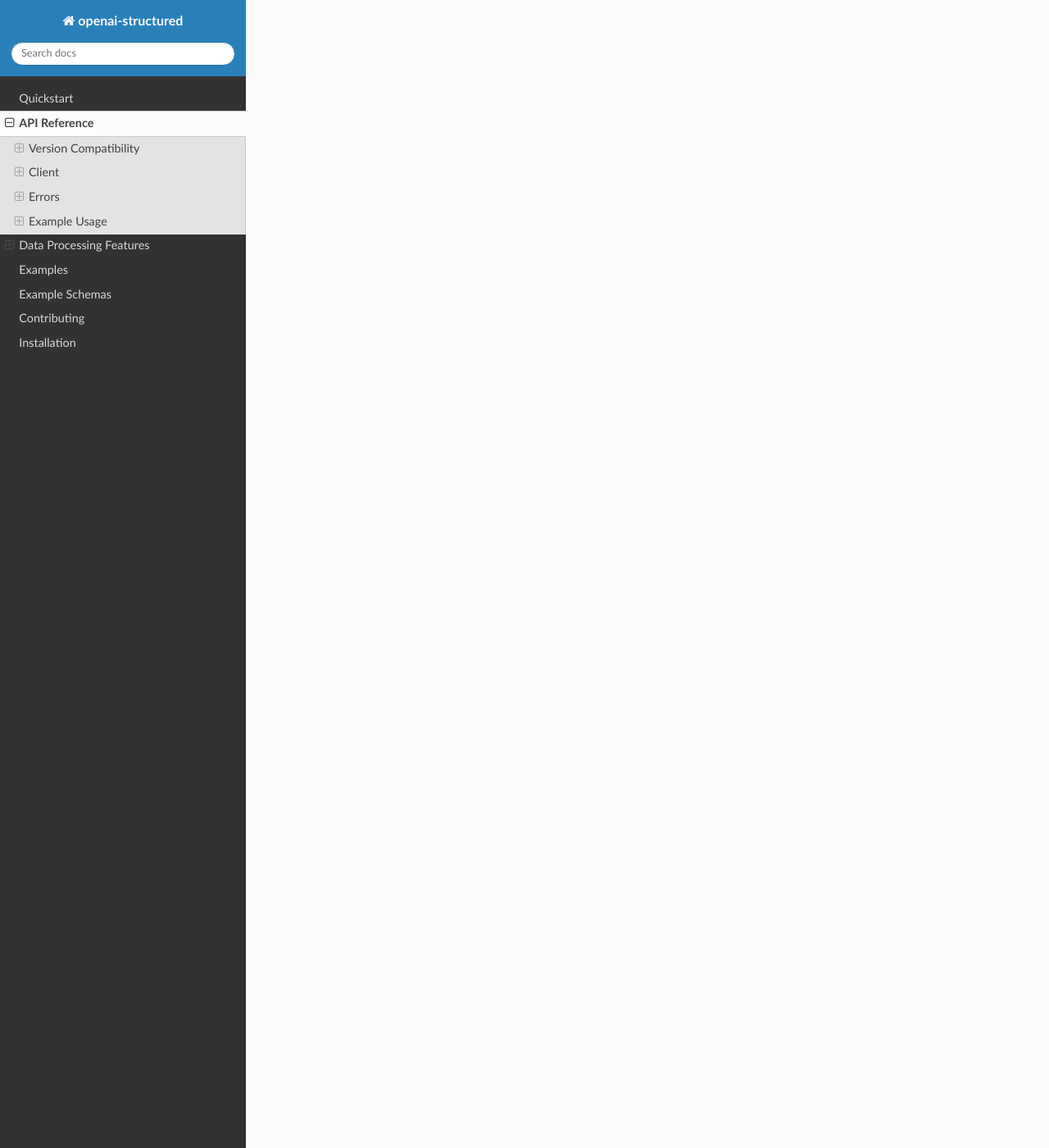
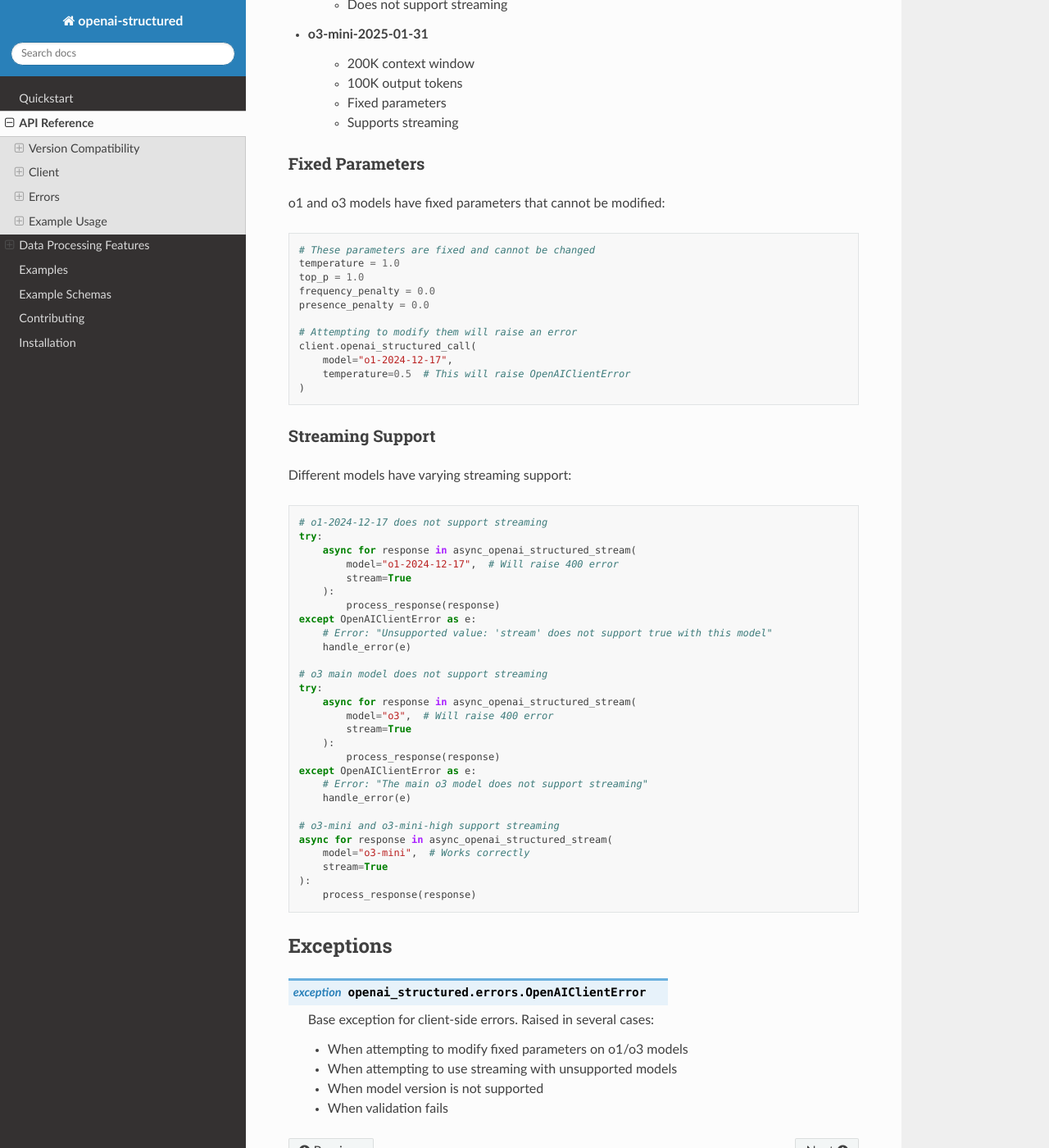
Before and after one commit to yaniv-golan/openai-structured, a Sphinx documentation site: the page built from docs/source/api.rst, in a window 1280 px wide and 1400 px high, scrolled down 20171 px. Shown: the whole window at 82% size. Built offline with Sphinx 7.4.7 and the Read the Docs theme 3.1.0, drawn with Linux system fonts in a browser that asks for light colours; some of the changed text lies outside the part shown.

Commit message:
docs+feat: Update model streaming support documentation and validation
- Add explicit streaming support information for all models
- Add validation to prevent streaming with unsupported models:
  - o1-2024-12-17: Block streaming with detailed error message
  - o3 main model: Block streaming, suggest o3-mini alternatives
- Update tests to verify streaming support validation
- Add comprehensive streaming support documentation in README, API docs, and quickstart
- Update example code to use specific model versions
- Improve fixed parameters documentation and error messages

```diff
--- a/docs/source/api.rst
+++ b/docs/source/api.rst
@@ -1009,10 +1009,108 @@ For async code, use pytest-asyncio and test both successful and error cases:
         try:
             result = await async_openai_structured_call(
                 client=client,
-                model="o1",
+                model="o1-2024-12-17",
                 temperature=0.5,  # This will raise an error
                 output_schema=MySchema,
                 user_prompt="..."
             )
         except OpenAIClientError as e:
             print(f"Error: {e}")  # "o1 models have fixed parameters that cannot be modified"
+
+Model Support
+------------
+
+The library supports the following OpenAI models with structured output:
+
+Production Models
+~~~~~~~~~~~~~~~
+
+- **gpt-4o-2024-08-06**
+    - Full JSON schema support
+    - 128K context window
+    - 16K output tokens
+    - Supports streaming
+
+- **gpt-4o-mini-2024-07-18**
+    - 128K context window
+    - 16K output tokens
+    - Supports streaming
+
+- **o1-2024-12-17**
+    - 200K context window
+    - 100K output tokens
+    - Fixed parameters
+    - Does not support streaming
+
+- **o3-mini-2025-01-31**
+    - 200K context window
+    - 100K output tokens
+    - Fixed parameters
+    - Supports streaming
+
+Fixed Parameters
+~~~~~~~~~~~~~~
+
+o1 and o3 models have fixed parameters that cannot be modified:
+
+.. code-block:: python
+
+    # These parameters are fixed and cannot be changed
+    temperature = 1.0
+    top_p = 1.0
+    frequency_penalty = 0.0
+    presence_penalty = 0.0
+
+    # Attempting to modify them will raise an error
+    client.openai_structured_call(
+        model="o1-2024-12-17",
+        temperature=0.5  # This will raise OpenAIClientError
+    )
+
+Streaming Support
+~~~~~~~~~~~~~~
+
+Different models have varying streaming support:
+
+.. code-block:: python
+
+    # o1-2024-12-17 does not support streaming
+    try:
+        async for response in async_openai_structured_stream(
+            model="o1-2024-12-17",  # Will raise 400 error
+            stream=True
+        ):
+            process_response(response)
+    except OpenAIClientError as e:
+        # Error: "Unsupported value: 'stream' does not support true with this model"
+        handle_error(e)
+
+    # o3 main model does not support streaming
+    try:
+        async for response in async_openai_structured_stream(
+            model="o3",  # Will raise 400 error
+            stream=True
+        ):
+            process_response(response)
+    except OpenAIClientError as e:
+        # Error: "The main o3 model does not support streaming"
+        handle_error(e)
+
+    # o3-mini and o3-mini-high support streaming
+    async for response in async_openai_structured_stream(
+        model="o3-mini",  # Works correctly
+        stream=True
+    ):
+        process_response(response)
+
+Exceptions
+---------
+
+.. py:exception:: OpenAIClientError
+
+   Base exception for client-side errors. Raised in several cases:
+
+   - When attempting to modify fixed parameters on o1/o3 models
+   - When attempting to use streaming with unsupported models
+   - When model version is not supported
+   - When validation fails
```
Also changed, not shown: README.md (+27 -17 lines), docs/source/quickstart.rst (+31 -24 lines), 2 other files.
